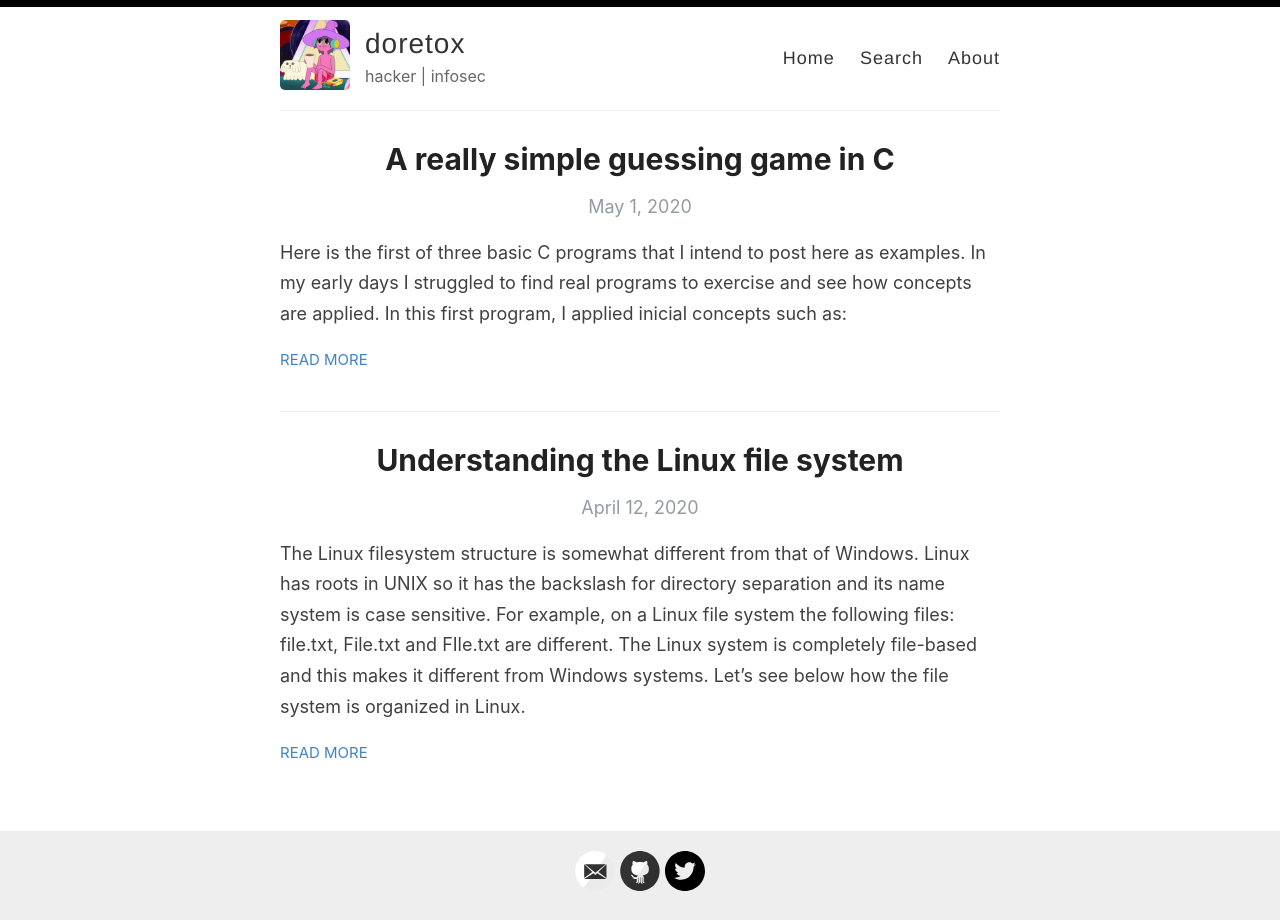
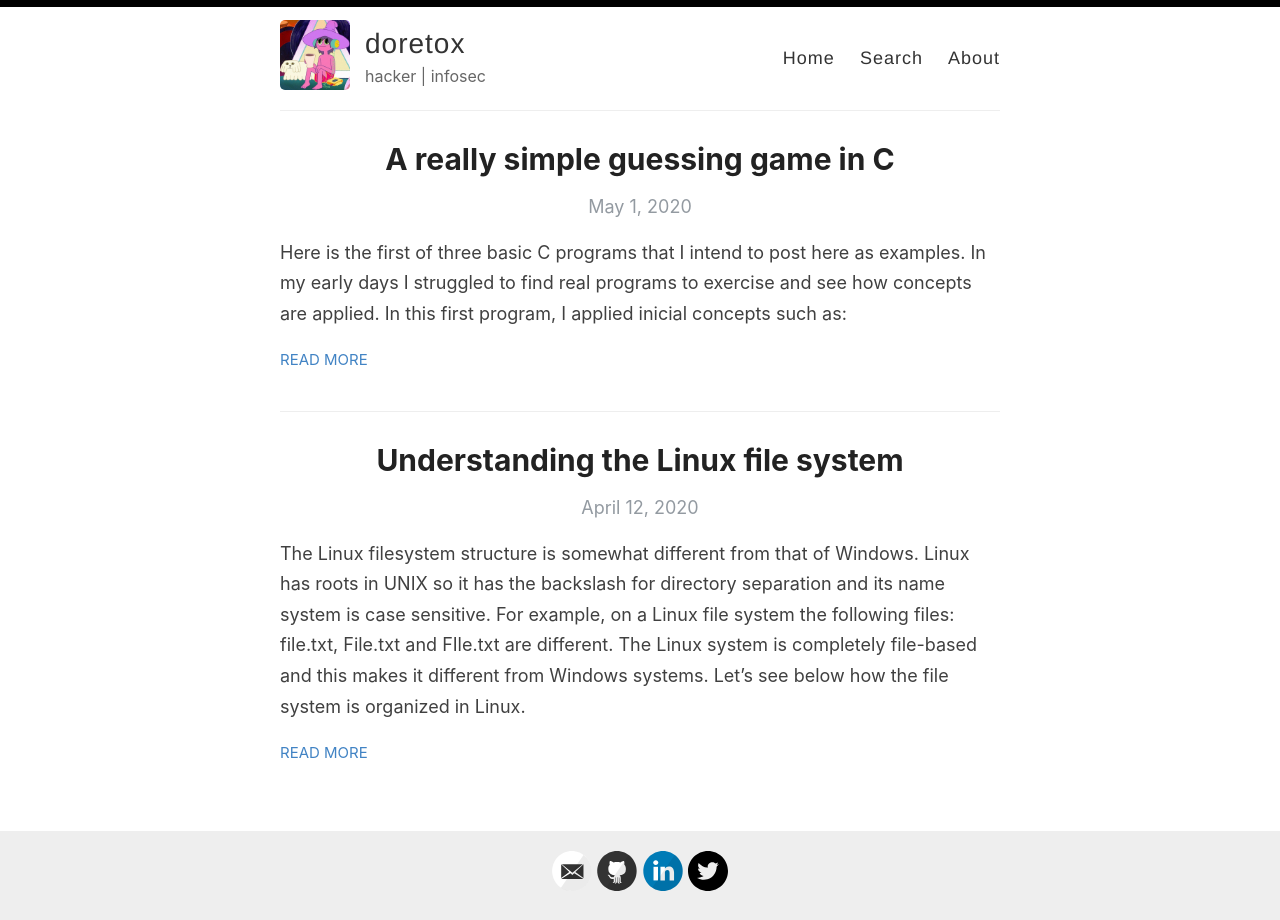
Before and after one commit to filipemosca/doretox.github.io, a Jekyll site: the page built from index.html, in a window 1280 px wide. Built offline with Jekyll 4.4.1, drawn with Linux system fonts in a browser that asks for light colours; the list of posts is cut into pages by our own code.

Commit message:
icon and social

```diff
--- a/_config.yml
+++ b/_config.yml
@@ -26,7 +26,7 @@ footer-links:
   flickr:
   github: doretox
   instagram:
-  linkedin:
+  linkedin: josé-renato-doreto/
   pinterest:
   rss:
   twitter: doretox
--- a/_layouts/default.html
+++ b/_layouts/default.html
@@ -10,7 +10,7 @@
     <link rel="canonical" href="{{ site.url }}{{ page.url }}" />
 
     <meta name="theme-color" content="#000000">
-    <link rel="icon" type="image/png" sizes="32x32" href="{{ site.baseurl }}/images/favicon-32x32.png">
+    <link rel="icon" type="image/png" sizes="32x32" href="{{ site.baseurl }}/images/d-32x32.png">
   </head>
 
   <body>
```
Also changed, not shown: images/categories.png (deleted), images/d-32x32.png (added), images/d-icon.png (added), images/galaxy.jpg (deleted), images/mobile-demo.png (deleted), images/reverie-demo.png (deleted), images/search.png (deleted).
